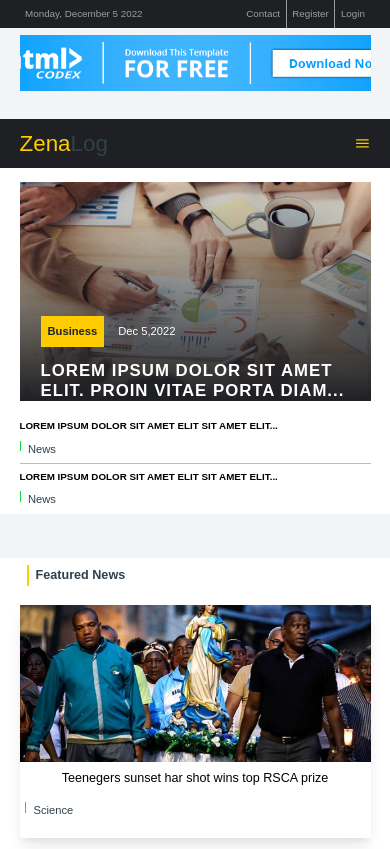
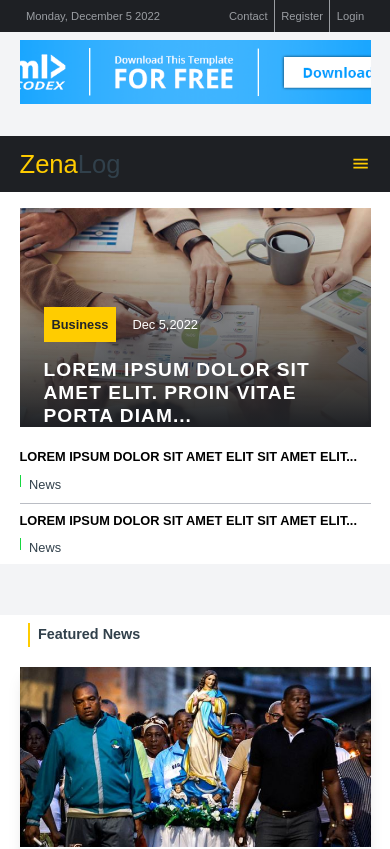
Before and after one commit to Sagni-prog/News-website, a React (Create React App) app: page / in a window 390 px wide. Shown: the top 849 px of the page. Built offline with nearby package versions, Linux system fonts and the light colour scheme.

Commit message:
some modifications for mobile view

```diff
--- a/src/components/hero/Hero.js
+++ b/src/components/hero/Hero.js
@@ -101,8 +101,8 @@ const Hero = () => {
      </div>
 
    <div className='recent-resp resp-container  flex flex-col gap-2 bg-white'>
-       <div className='flex flex-col bg-white border-bottom pb-1'>
-        <h4 className= 'color-black font-weight-700 font-montserrat font-14 text-uppercase'>
+       <div className='flex flex-col bg-white border-bottom pb-2'>
+        <h4 className= 'color-black font-weight-700 font-montserrat font-16 text-uppercase'>
              Lorem ipsum dolor sit amet elit  sit amet elit...
         </h4>
 
@@ -117,7 +117,7 @@ const Hero = () => {
           </div>
 
        <div className='flex flex-col bg-white py-1'>
-        <h4 className= 'color-black font-weight-700 font-montserrat font-14 text-uppercase'>
+        <h4 className= 'color-black font-weight-700 font-montserrat font-16 text-uppercase'>
              Lorem ipsum dolor sit amet elit  sit amet elit...
         </h4>
 
--- a/src/mediaquery.css
+++ b/src/mediaquery.css
@@ -1,7 +1,7 @@
 @media  screen and (max-width: 1133px) {
 
     html{
-        font-size: 9px;
+        /* font-size: 9px; */
     }
      .flex-container{
         flex-direction: column;
@@ -103,7 +103,7 @@
 @media  screen and (max-width: 891px) {
 
     html{
-        font-size: 8px;
+        font-size: 9px;
     }
    .related-videos:last-child{
        display: none;
@@ -152,7 +152,7 @@
         padding: 1rem;
     } */
     html{
-        font-size: 8px;
+        /* font-size: 8px; */
     }
 
     .footer-photos{
@@ -288,8 +288,8 @@
         background-color: #fff;
         margin-bottom: 2rem;
     }
-   html{
-    font-size: 7px;
+    html{
+    font-size: 8px;
    }
    .related-card:nth-child(3){
     display: none;
```
